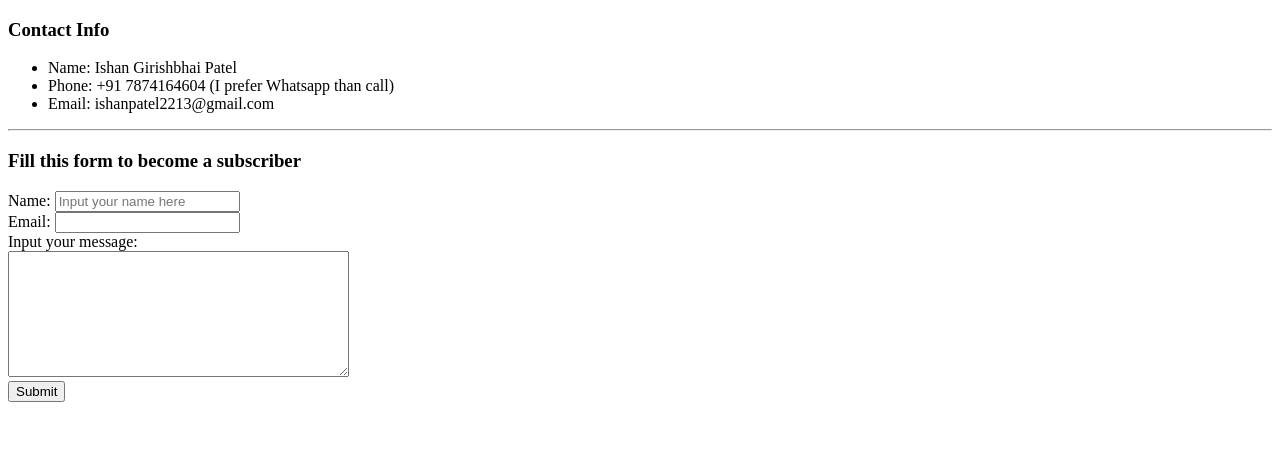
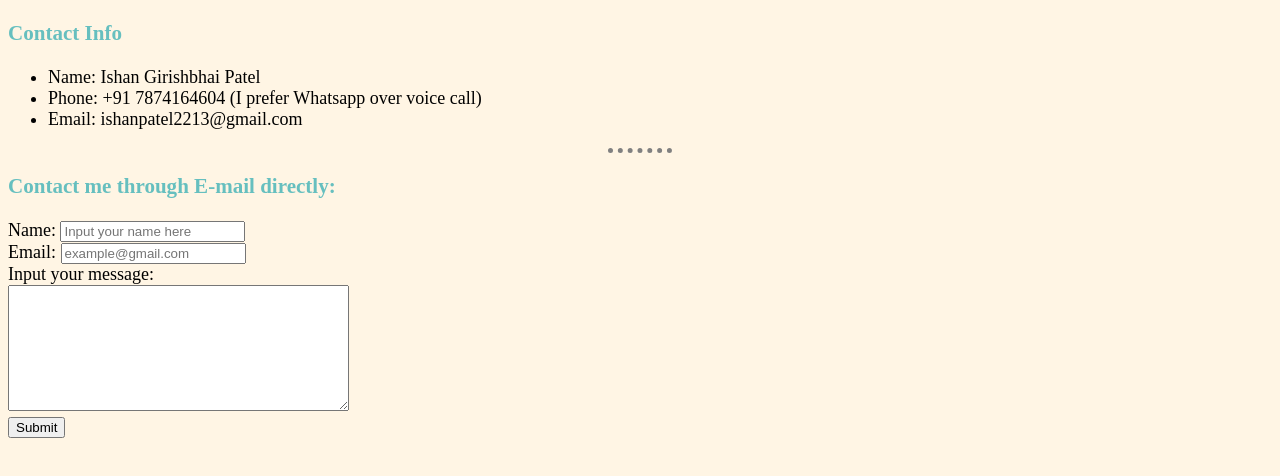
Before and after one commit to ishanpatelyt/cv, a plain HTML site: page contactinfo.html in a window 1280 px wide. Drawn offline with Linux system fonts and the light colour scheme.

Commit message:
Update contactinfo.html

```diff
--- a/contactinfo.html
+++ b/contactinfo.html
@@ -1,26 +1,30 @@
 <!DOCTYPE html>
 <html lang="en" dir="ltr">
+
 <head>
   <meta charset="utf-8">
   <title>Contact Information</title>
+  <link rel="stylesheet" href="css/styles.css">
 </head>
+
 <body>
   <h3>Contact Info</h3>
   <ul>
     <li>Name: Ishan Girishbhai Patel</li>
-      <li>Phone: +91 7874164604 (I prefer Whatsapp than call)</li>
+    <li>Phone: +91 7874164604 (I prefer Whatsapp over voice call)</li>
     <li>Email: ishanpatel2213@gmail.com</li>
   </ul>
   <hr>
-    <h3>Fill this form to become a subscriber</h3>
+  <h3>Contact me through E-mail directly:</h3>
   <form action="mailto:ishanpatelyt@gmail.com" method="post" enctype="text/plain">
     <label for="">Name: </label>
     <input type="text" placeholder="Input your name here" name="name" value=""><br>
     <label for="">Email: </label>
-      <input type="email"><br>
+    <input type="email" placeholder="example@gmail.com"><br>
     <label>Input your message:</label><br>
     <textarea name="textMessage" rows="8" cols="40"></textarea><br>
     <input type="submit" name="submit" value="Submit">
   </form>
 </body>
+
 </html>
```
Lines whose indentation alone changed are shown as unchanged.
